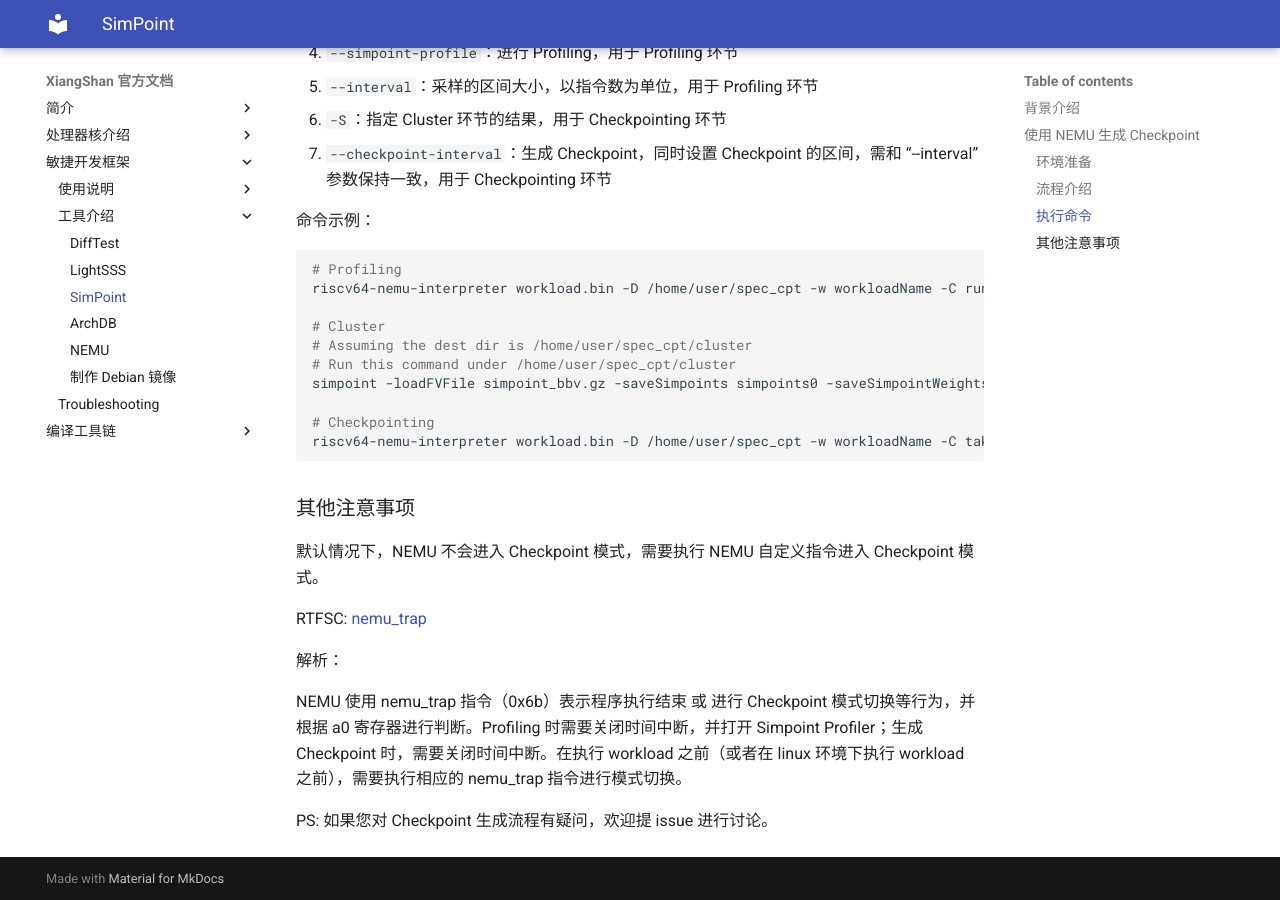
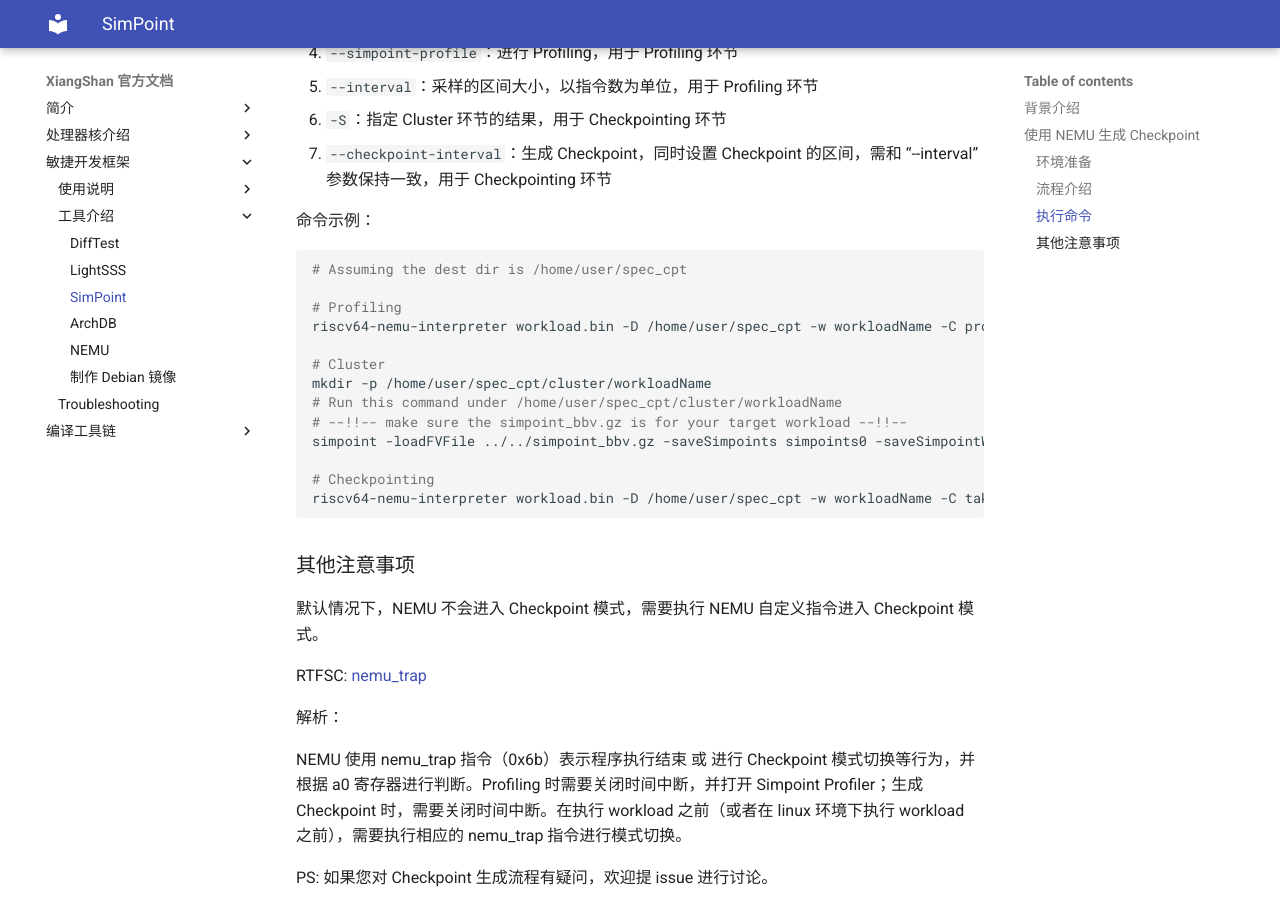
Before and after one commit to OpenXiangShan/XiangShan-doc, an MkDocs documentation site: the page built from docs/tools/simpoint.md, in a window 1280 px wide and 900 px high, scrolled down 1279 px. Built offline with MkDocs 1.6.1 and Material for MkDocs 9.7.7, drawn with Linux system fonts in a browser that asks for light colours.

Commit message:
Update simpoint.md
fix some description in simpoint cluster instruction

````diff
--- a/docs/tools/simpoint.md
+++ b/docs/tools/simpoint.md
@@ -48,13 +48,16 @@ Checkpoint 相关参数介绍：
 命令示例：
 
 ```shell
+# Assuming the dest dir is /home/user/spec_cpt
+
 # Profiling
-riscv64-nemu-interpreter workload.bin -D /home/user/spec_cpt -w workloadName -C run_spec -b --simpoint-profile --interval 100000000
+riscv64-nemu-interpreter workload.bin -D /home/user/spec_cpt -w workloadName -C profiling -b --simpoint-profile --interval 100000000
 
 # Cluster
-# Assuming the dest dir is /home/user/spec_cpt/cluster
-# Run this command under /home/user/spec_cpt/cluster
-simpoint -loadFVFile simpoint_bbv.gz -saveSimpoints simpoints0 -saveSimpointWeights weights0 -inputVectorsGzipped -maxK 30 -numInitSeeds 2 -iters 1000 -seedkm 123456 -seedproj 654321
+mkdir -p /home/user/spec_cpt/cluster/workloadName
+# Run this command under /home/user/spec_cpt/cluster/workloadName
+# --!!-- make sure the simpoint_bbv.gz is for your target workload --!!--
+simpoint -loadFVFile ../../simpoint_bbv.gz -saveSimpoints simpoints0 -saveSimpointWeights weights0 -inputVectorsGzipped -maxK 30 -numInitSeeds 2 -iters 1000 -seedkm 123456 -seedproj 654321
 
 # Checkpointing
 riscv64-nemu-interpreter workload.bin -D /home/user/spec_cpt -w workloadName -C take_cpt -b -S /home/user/spec_cpt/cluster --checkpoint-interval 100000000
````
